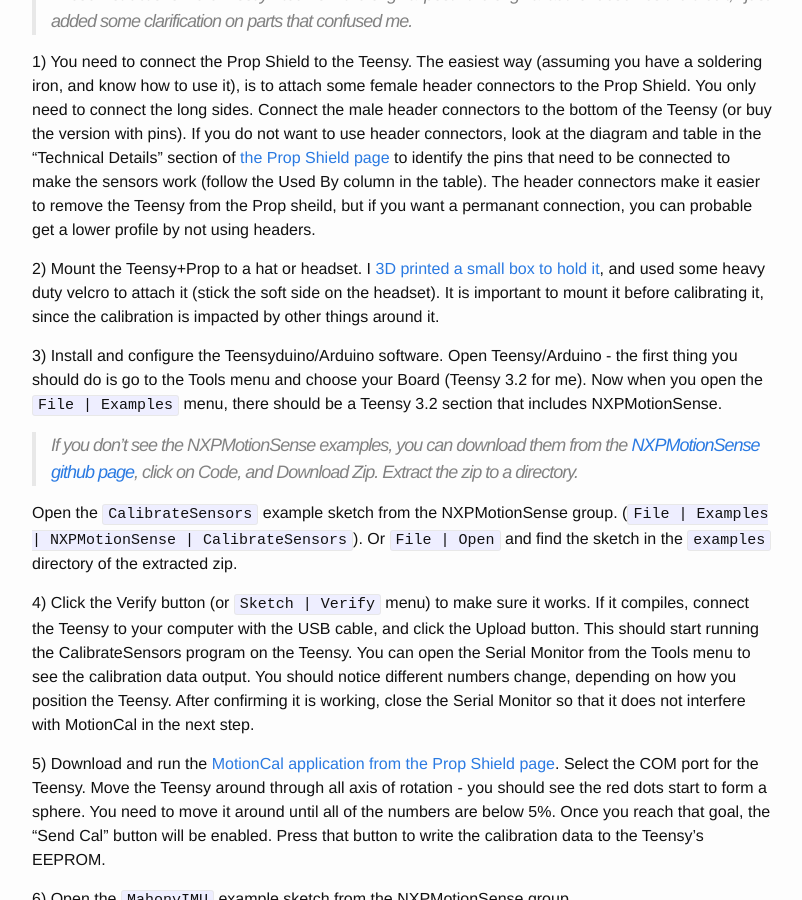
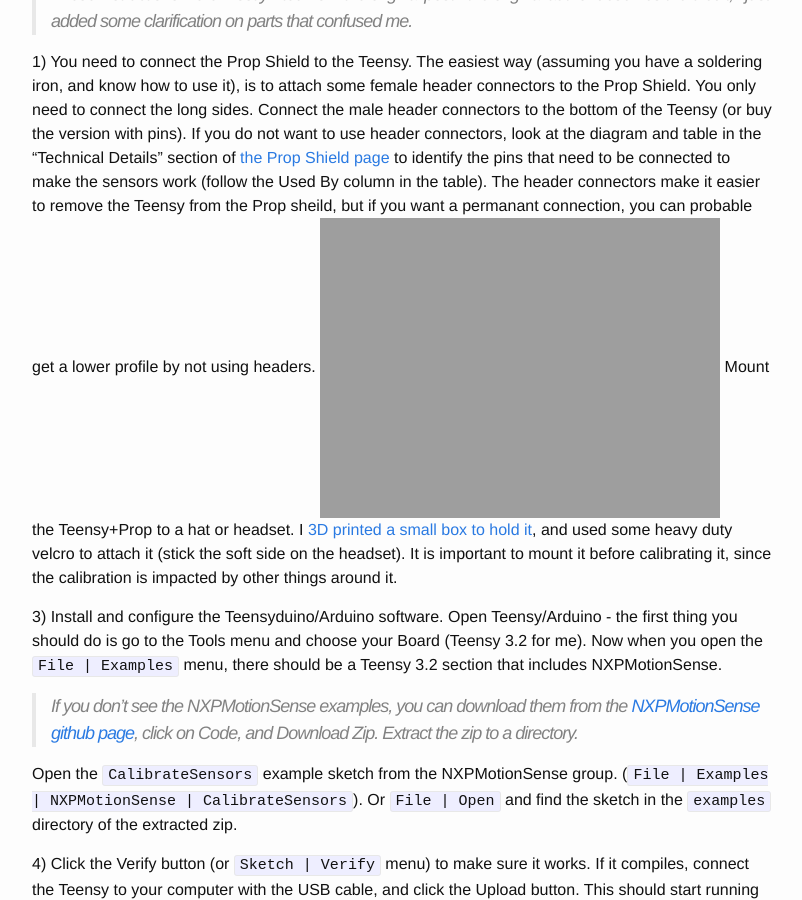
Before and after one commit to joshuaflanagan/blog, a Jekyll site: the page built from _posts/2020-07-18-build-your-own-head-tracker.markdown, in a window 1280 px wide and 900 px high, scrolled down 935 px. Shown: the whole window, without its empty margins (238-1040 px from the left). Built offline with Jekyll 4.4.1, drawn with Linux system fonts in a browser that asks for light colours; part of the change alters nothing that is shown.

```diff
--- a/_posts/2020-07-18-build-your-own-head-tracker.markdown
+++ b/_posts/2020-07-18-build-your-own-head-tracker.markdown
@@ -58,7 +58,7 @@ to identify the pins that need to be connected to make the sensors work (follow
 the Used By column in the table). The header connectors make it easier to remove
 the Teensy from the Prop sheild, but if you want a permanant connection, you can
 probable get a lower profile by not using headers.
-
+![Teensy and Prop Shield with header connectors](({{site.baseurl}}/assets/teensy_and_prop_shield.jpg)
 2) Mount the Teensy+Prop to a hat or headset. I [3D printed a small box to hold it](https://www.thingiverse.com/thing:4546801),
 and used some heavy duty velcro to attach it (stick the soft side on the headset).
 It is important to mount it before calibrating it, since the calibration is
```
Also changed, not shown: assets/teensy_and_prop_shield.jpg (added).
